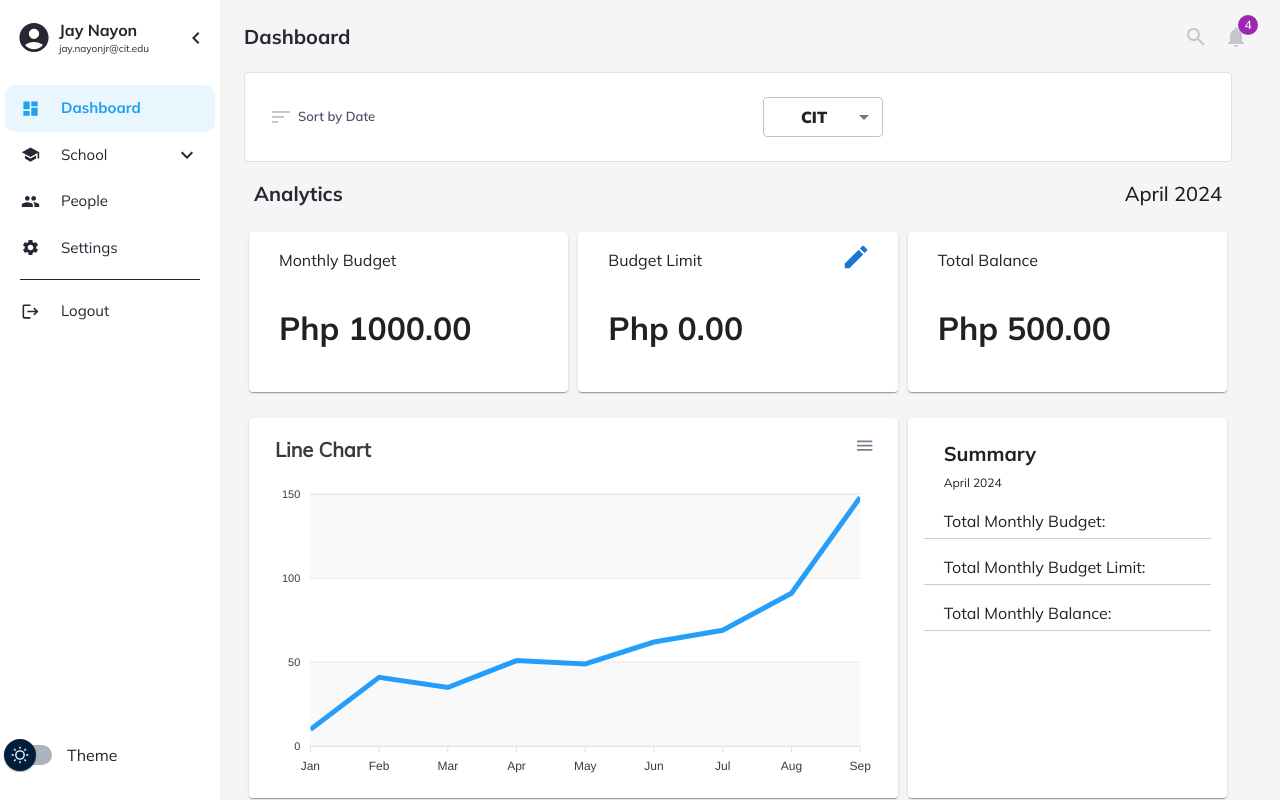
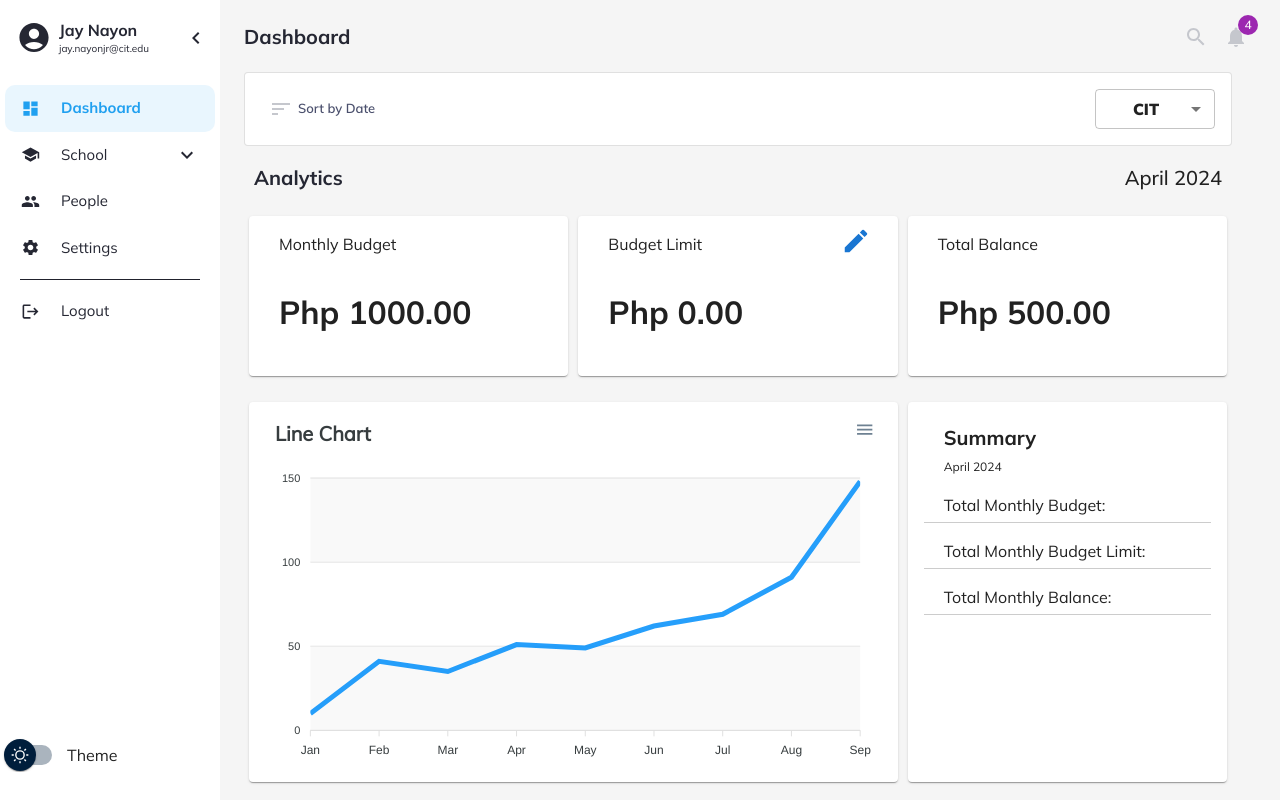
Before and after one commit to Jaynayon/princi-pal-frontend, a React (Create React App) app: page /dashboard in a window 1280 px wide. Both pictures are taken after a click on the button "Click to Login". Built offline with nearby package versions, Linux system fonts and the light colour scheme.

Commit message:
align right

```diff
--- a/src/Pages/Dashboard.js
+++ b/src/Pages/Dashboard.js
@@ -272,13 +272,16 @@ function Dashboard(props) {
                 p: 2,
                 display: 'flex',
                 flexDirection: 'row',
+                justifyContent: 'space-between', // Align items to the edges
             }
         ]}
         elevation={0}
-                        variant='outlined'>
+        variant='outlined'
+    >
         <Box style={styles.header.buttons}>
             <DateFilter />
-            <Box sx={{ m: 1, minWidth: 150 }}>
+        </Box>
+        <Box style={{ flexGrow: 1, display: 'flex', justifyContent: 'flex-end' }}>
             <Select
                 id="school-filter"
                 value={selectedSchool}
@@ -287,7 +290,6 @@ function Dashboard(props) {
                     fontWeight: '900', // Adjust font weight
                     height: '40px',    // Adjust height
                     minWidth: '120px', // Adjust minimum width
-        marginRight: '10px' // Add right margin for spacing
                 }}
                 displayEmpty
             >
@@ -298,12 +300,10 @@ function Dashboard(props) {
                     <MenuItem key={school} value={school}>{school}</MenuItem>
                 ))}
             </Select>
-
         </Box>
-            </Box>
-
     </Paper>
 </Grid>
+
 
                 <Grid item xs={12} md={12} lg={12}>
                     <Box style={{
```
Lines whose indentation alone changed are shown as unchanged.
